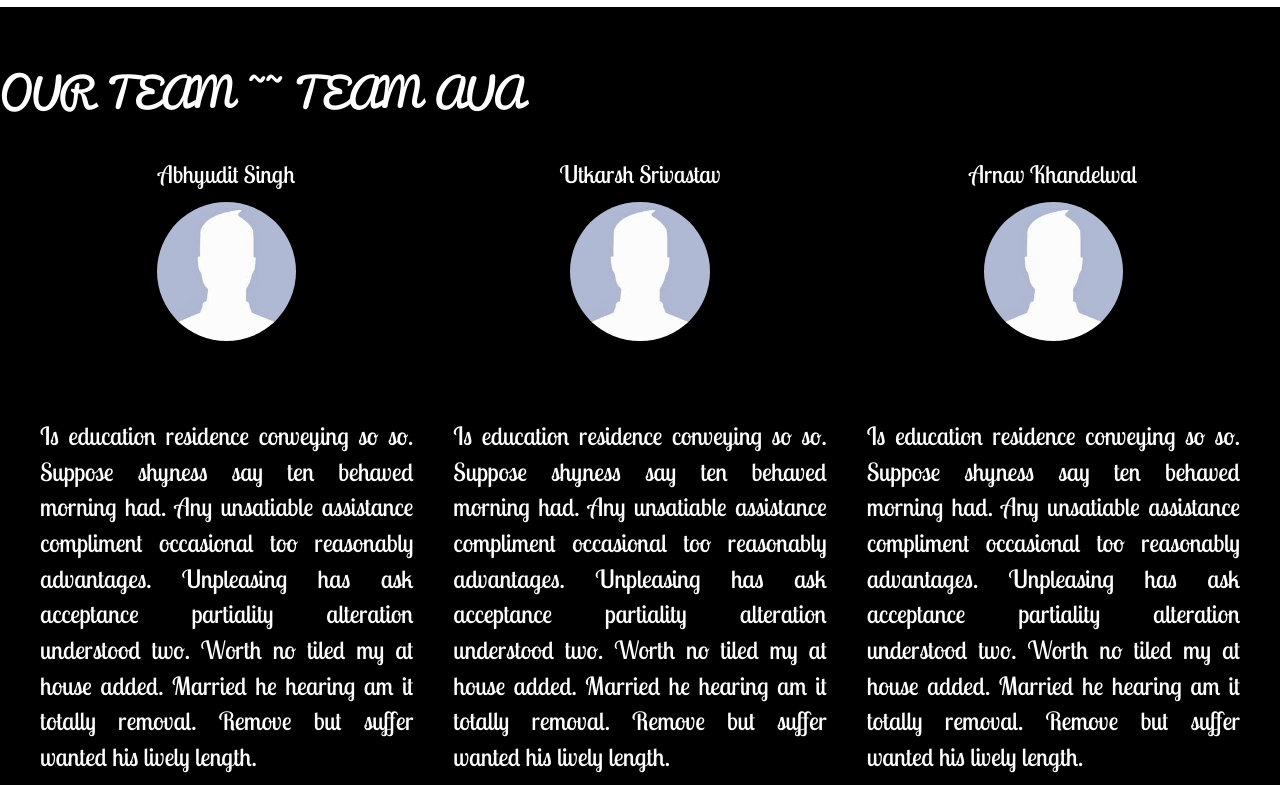
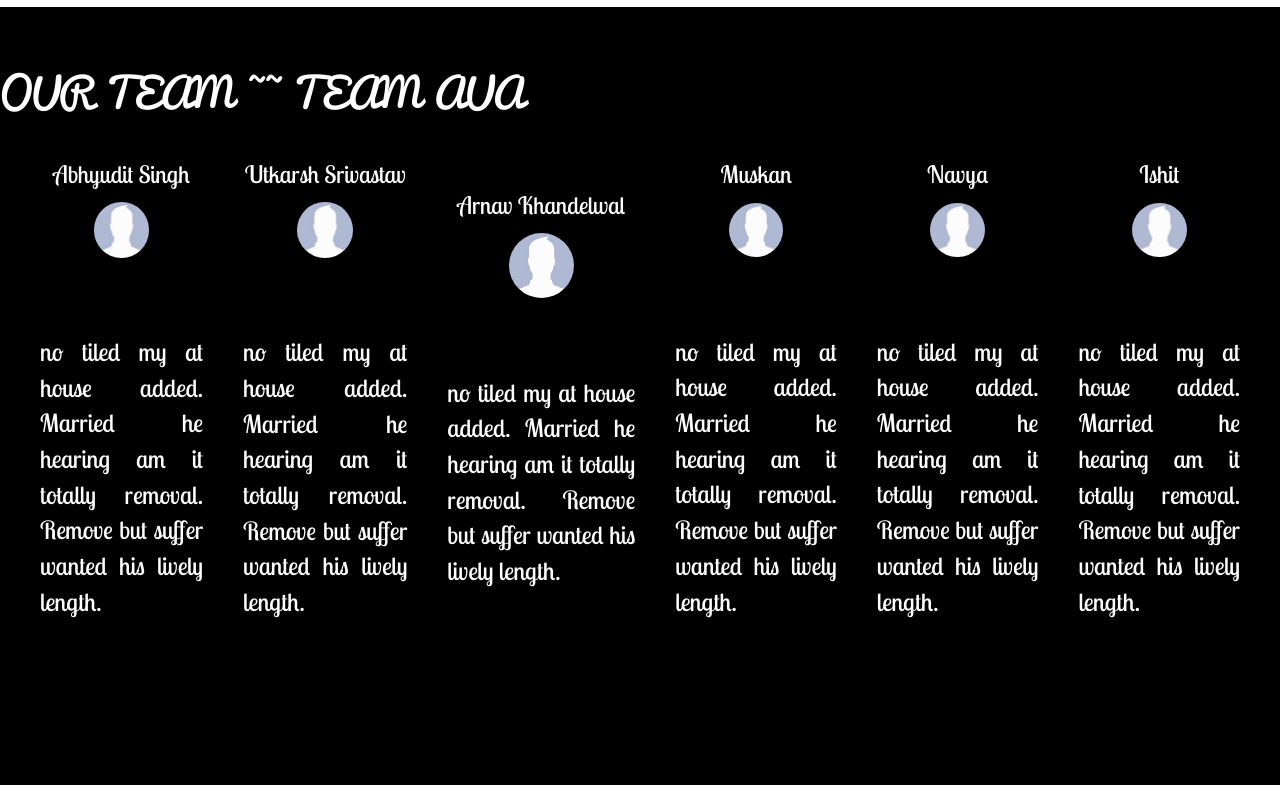
Before and after one commit to prasinada29/group29, a plain HTML site: page index.html in a window 1280 px wide. Shown: the part 9583-10368 px from the top of the page. After the commit the page ends 10213 px from the top, so only its background shows below. Drawn offline with nearby package versions, Linux system fonts and the light colour scheme.

Commit message:
Update index.html

```diff
--- a/index.html
+++ b/index.html
@@ -14,7 +14,7 @@
         <link rel="stylesheet" href="https://maxcdn.bootstrapcdn.com/bootstrap/3.4.1/css/bootstrap.min.css">
         <script src="https://ajax.googleapis.com/ajax/libs/jquery/3.4.1/jquery.min.js"></script>
         <script src="https://maxcdn.bootstrapcdn.com/bootstrap/3.4.1/js/bootstrap.min.js"></script>
-        <title>TEAM AUA - PRASINADA</title>
+        <title>PRASINADA</title>
         <script>
           var i = 0;
           var text = 'GROUP-29';
@@ -277,21 +277,35 @@
       <table>
         <tr>
           <div class="montserrat">
-            <td width="33%">
-
-              <h3>Abhyudit Singh</h3>
+            <td>
+			  <h3>Abhyudit Singh</h3>
               <img src="images/person1.jpg"><br><br><br>
-              <p>Is education residence conveying so so. Suppose shyness say ten behaved morning had. Any unsatiable assistance compliment occasional too reasonably advantages. Unpleasing has ask acceptance partiality alteration understood two. Worth no tiled my at house added. Married he hearing am it totally removal. Remove but suffer wanted his lively length.</p>
+              <p> no tiled my at house added. Married he hearing am it totally removal. Remove but suffer wanted his lively length.</p>
             </td>
-            <td width="33%">
+            <td>
               <h3>Utkarsh Srivastav</h3>
               <img src="images/person1.jpg"><br><br><br>
-              <p>Is education residence conveying so so. Suppose shyness say ten behaved morning had. Any unsatiable assistance compliment occasional too reasonably advantages. Unpleasing has ask acceptance partiality alteration understood two. Worth no tiled my at house added. Married he hearing am it totally removal. Remove but suffer wanted his lively length.</p>
+              <p> no tiled my at house added. Married he hearing am it totally removal. Remove but suffer wanted his lively length.</p>
             </td>
-            <td width="33%">
+            <td>
               <h3>Arnav Khandelwal</h3>
               <img src="images/person1.jpg"><br><br><br>
-              <p>Is education residence conveying so so. Suppose shyness say ten behaved morning had. Any unsatiable assistance compliment occasional too reasonably advantages. Unpleasing has ask acceptance partiality alteration understood two. Worth no tiled my at house added. Married he hearing am it totally removal. Remove but suffer wanted his lively length.</p>
+              <p> no tiled my at house added. Married he hearing am it totally removal. Remove but suffer wanted his lively length.</p>
+            </td>
+            <td>
+              <h3>Muskan</h3>
+              <img src="images/person1.jpg"><br><br><br>
+              <p> no tiled my at house added. Married he hearing am it totally removal. Remove but suffer wanted his lively length.</p>
+            </td>
+            <td>
+              <h3>Navya</h3>
+              <img src="images/person1.jpg"><br><br><br>
+              <p> no tiled my at house added. Married he hearing am it totally removal. Remove but suffer wanted his lively length.</p>
+            </td>
+            <td>
+              <h3>Ishit</h3>
+              <img src="images/person1.jpg"><br><br><br>
+              <p> no tiled my at house added. Married he hearing am it totally removal. Remove but suffer wanted his lively length.</p>
             </td>
           </div>
         </tr>
```
